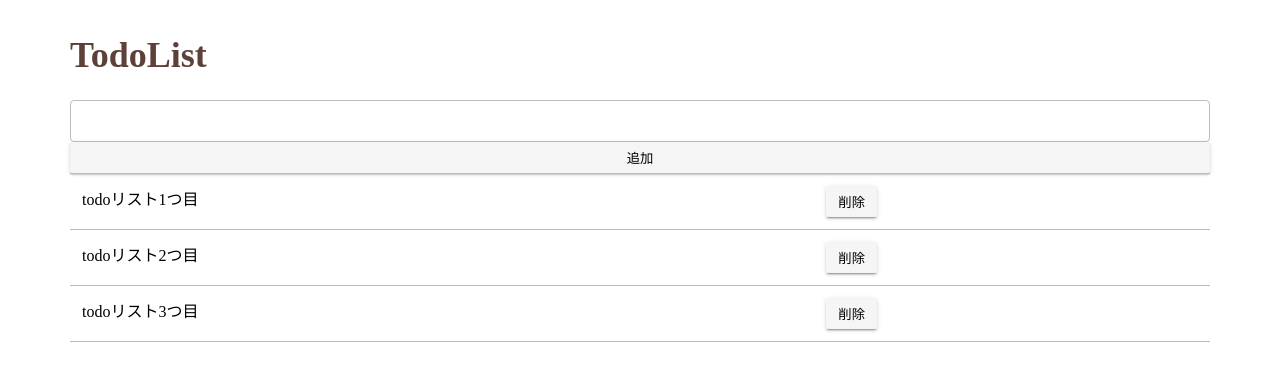
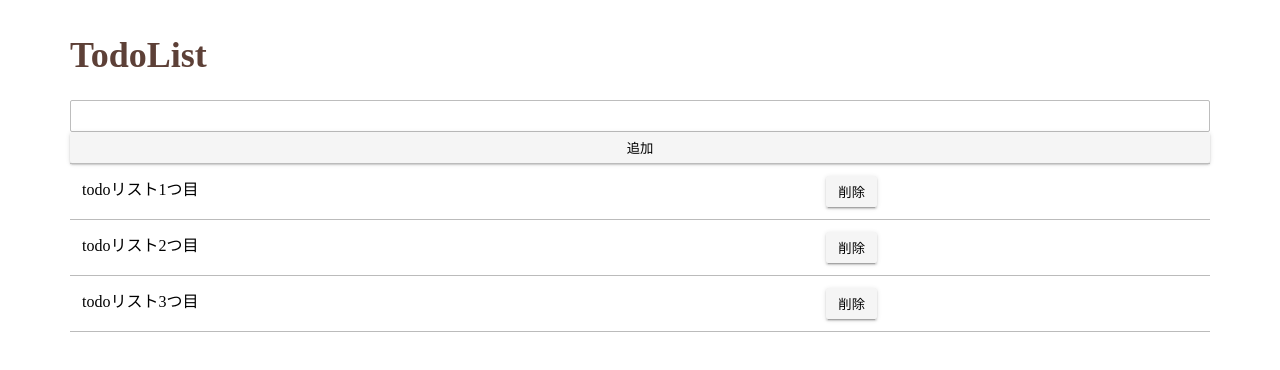
Before and after one commit to ozaki25/react-redux-storybook, a React (Create React App) app: page /todolist in a window 1280 px wide. Shown: the top 370 px of the page. Built offline with nearby package versions, Linux system fonts and the light colour scheme.

Commit message:
update text input style

```diff
--- a/src/components/atoms/TextInput/index.js
+++ b/src/components/atoms/TextInput/index.js
@@ -2,10 +2,10 @@ import styled from 'styled-components';
 
 const TextInput = styled.input`
   border: 1px solid #bdbdbd;
-  border-radius: 0.25rem;
+  border-radius: 2px;
   box-sizing: border-box;
   display: block;
-  font-size: 1.5rem;
+  font-size: 1rem;
   padding: 0.375rem 0.75rem;
   width: 100%;
 `;
```
